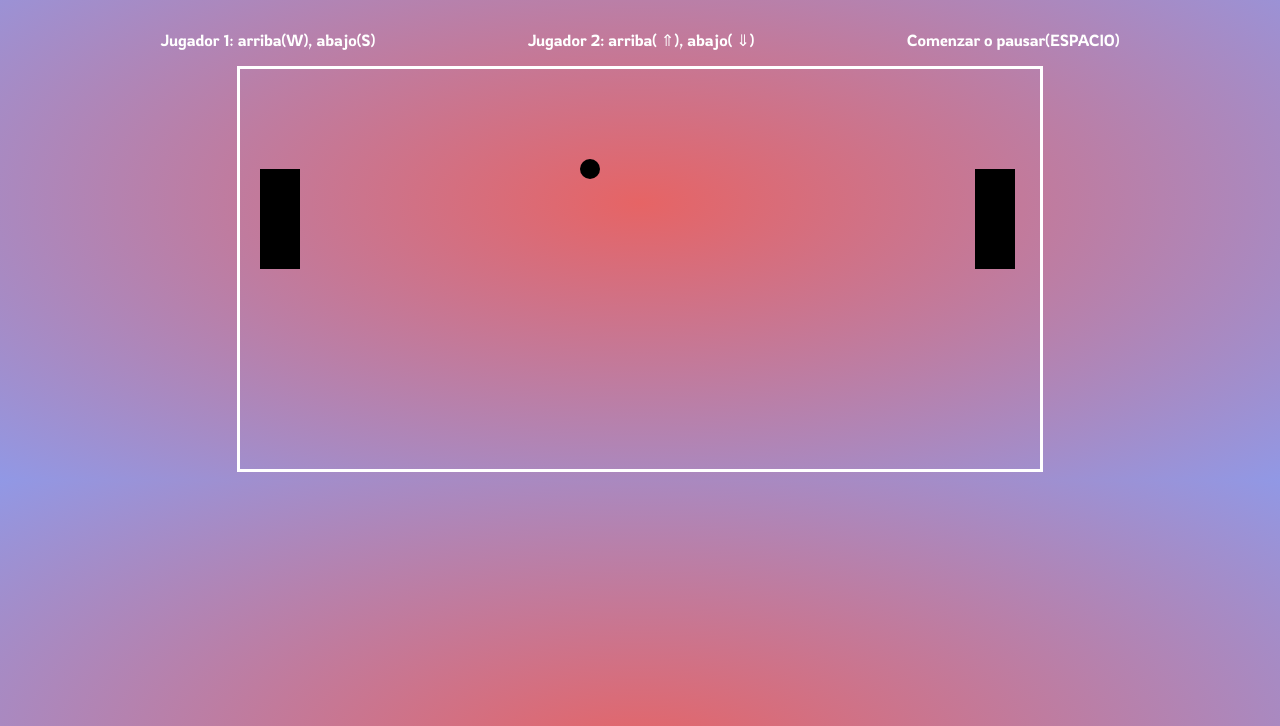
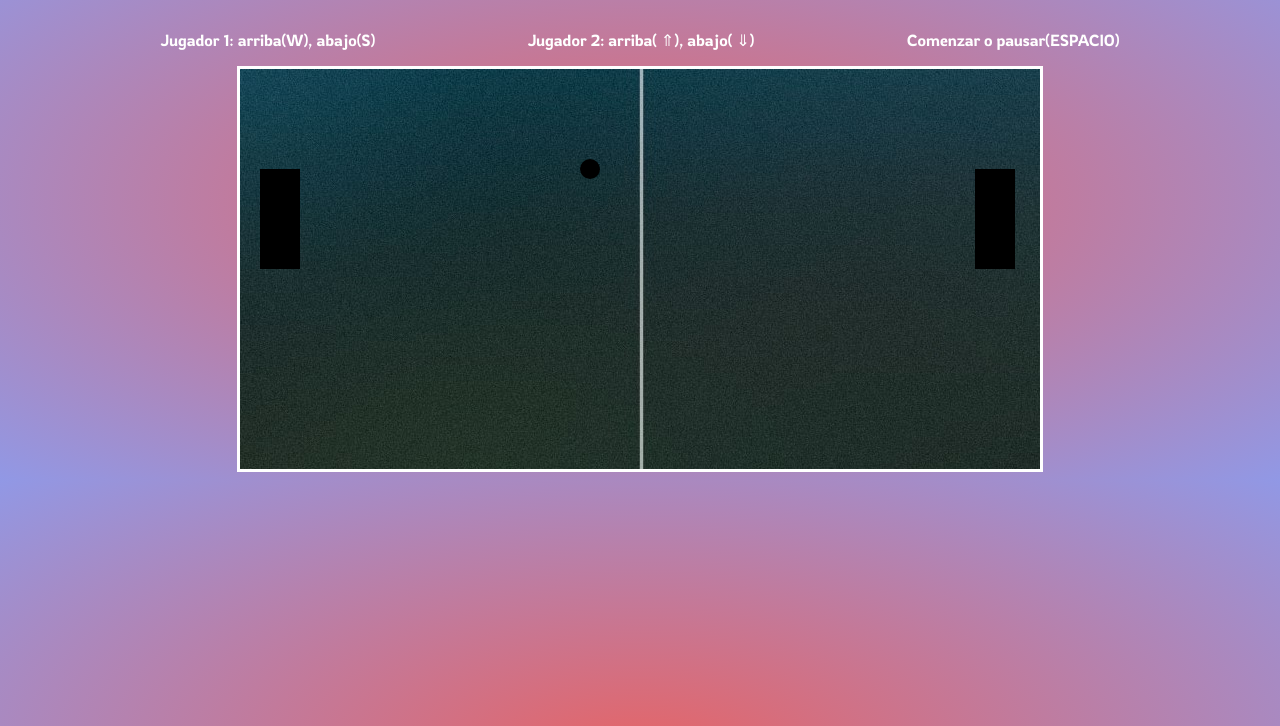
Before and after one commit to IgnacioArmandUgon/PingPong, a plain HTML site: page index.html in a window 1280 px wide. Shown: the part 74-800 px from the top of the page. Drawn offline with Linux system fonts and the light colour scheme.

Commit message:
Se agrego una imagen de fondo para el tablero, se creo la carpeta /img

```diff
--- a/styles.css
+++ b/styles.css
@@ -41,7 +41,7 @@ h1:hover {
 
 #canvas {
     border: solid;
-    background-image: url("./img/mesa.jpg");
     background-size: 100%;
+    background-image: url("./img/imgMesa.jpg");
     ;
 }
```
Also changed, not shown: img/imgMesa.jpg (added).
